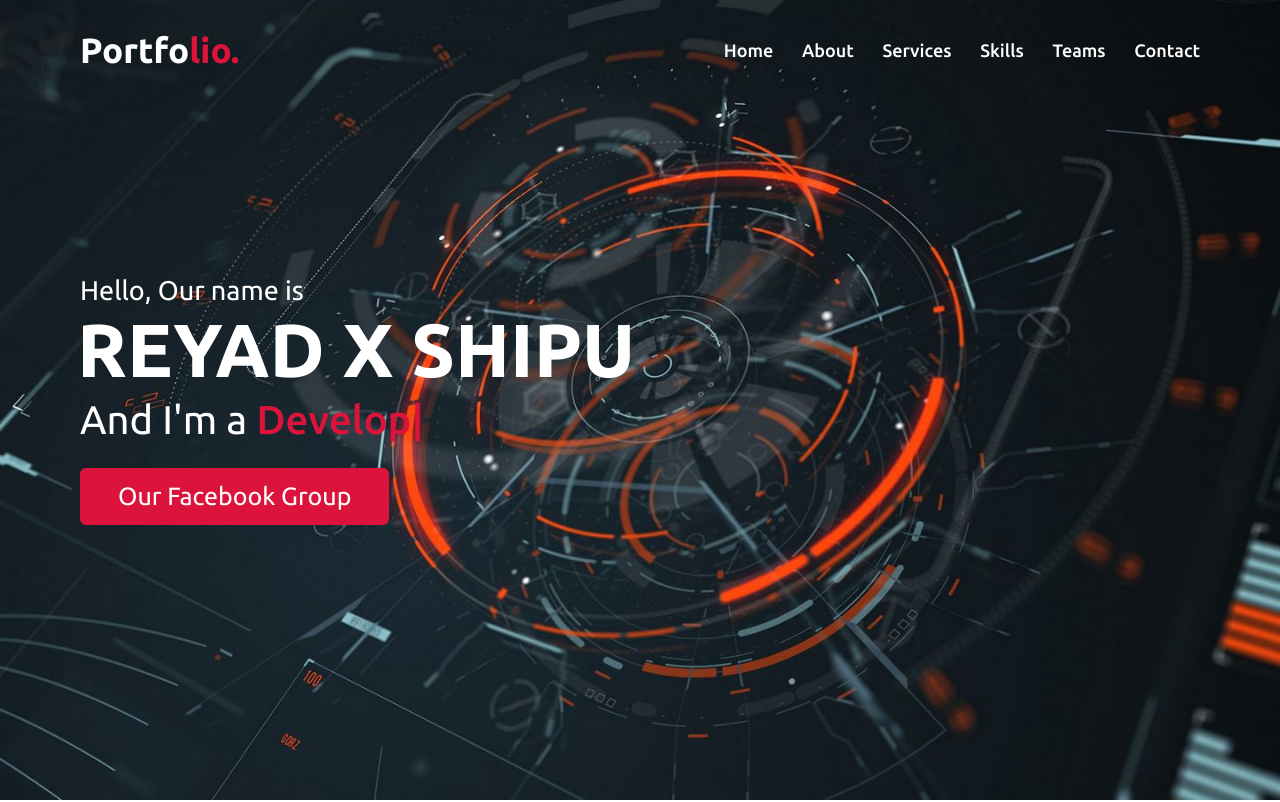
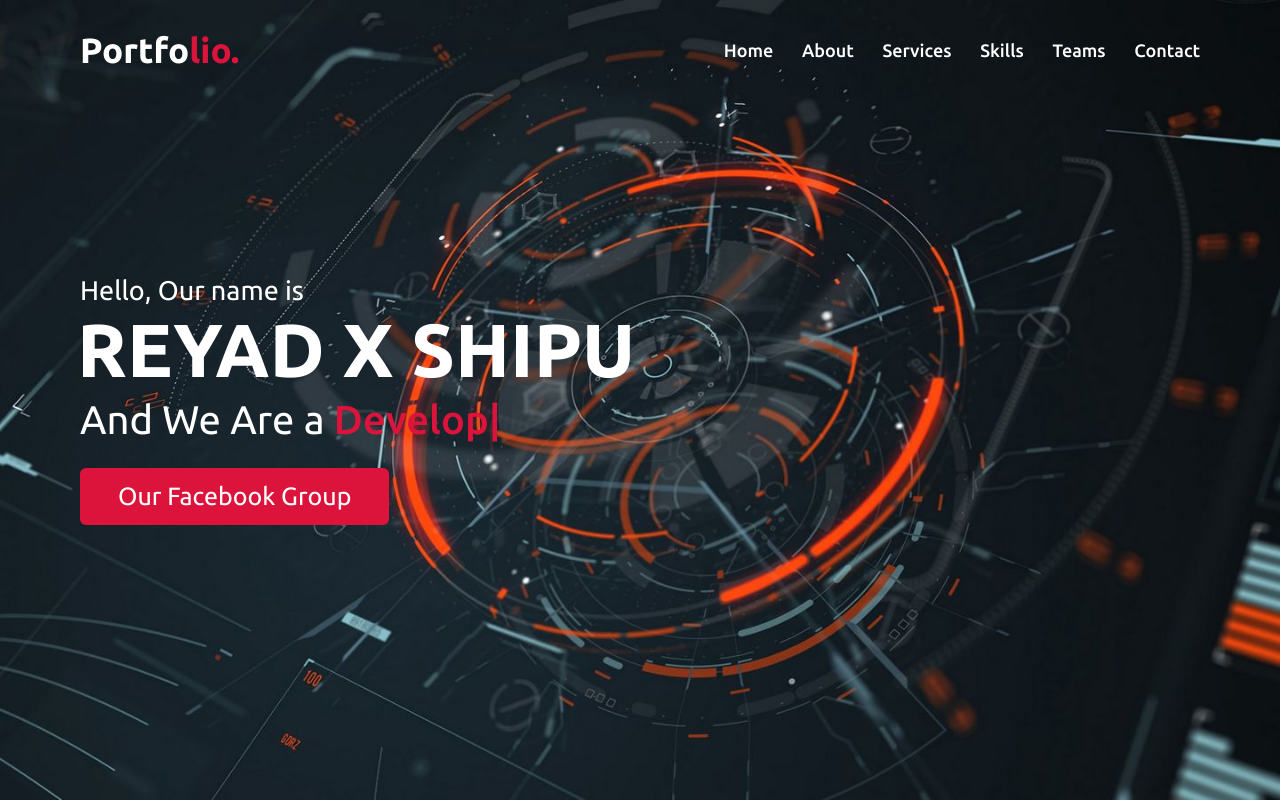
Before and after one commit to BINOD-XD/BINOD-XD.github.io, a plain HTML site: page index.html in a window 1280 px wide. Shown: the top 802 px of the page. Drawn offline with nearby package versions, Linux system fonts and the light colour scheme.

Commit message:
Update index.html

```diff
--- a/index.html
+++ b/index.html
@@ -41,7 +41,7 @@
             <div class="home-content">
                 <div class="text-1">Hello, Our name is</div>
                 <div class="text-2">REYAD X SHIPU</div>
-                <div class="text-3">And I'm a <span class="typing"></span></div>
+                <div class="text-3">And We Are a <span class="typing"></span></div>
                 <a href="https://www.facebook.com/groups/450474632802314">Our Facebook Group</a>
             </div>
         </div>
```
